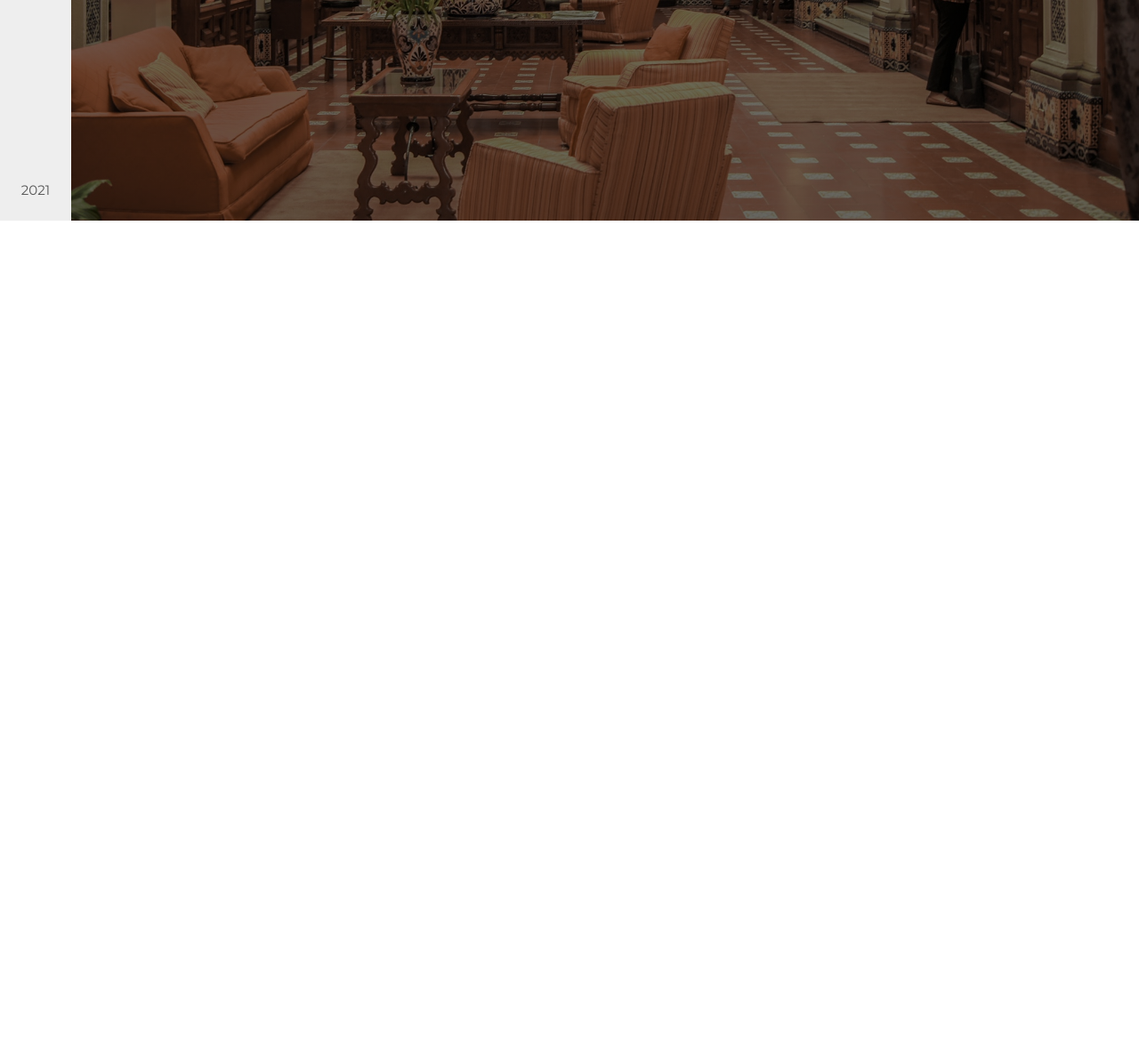
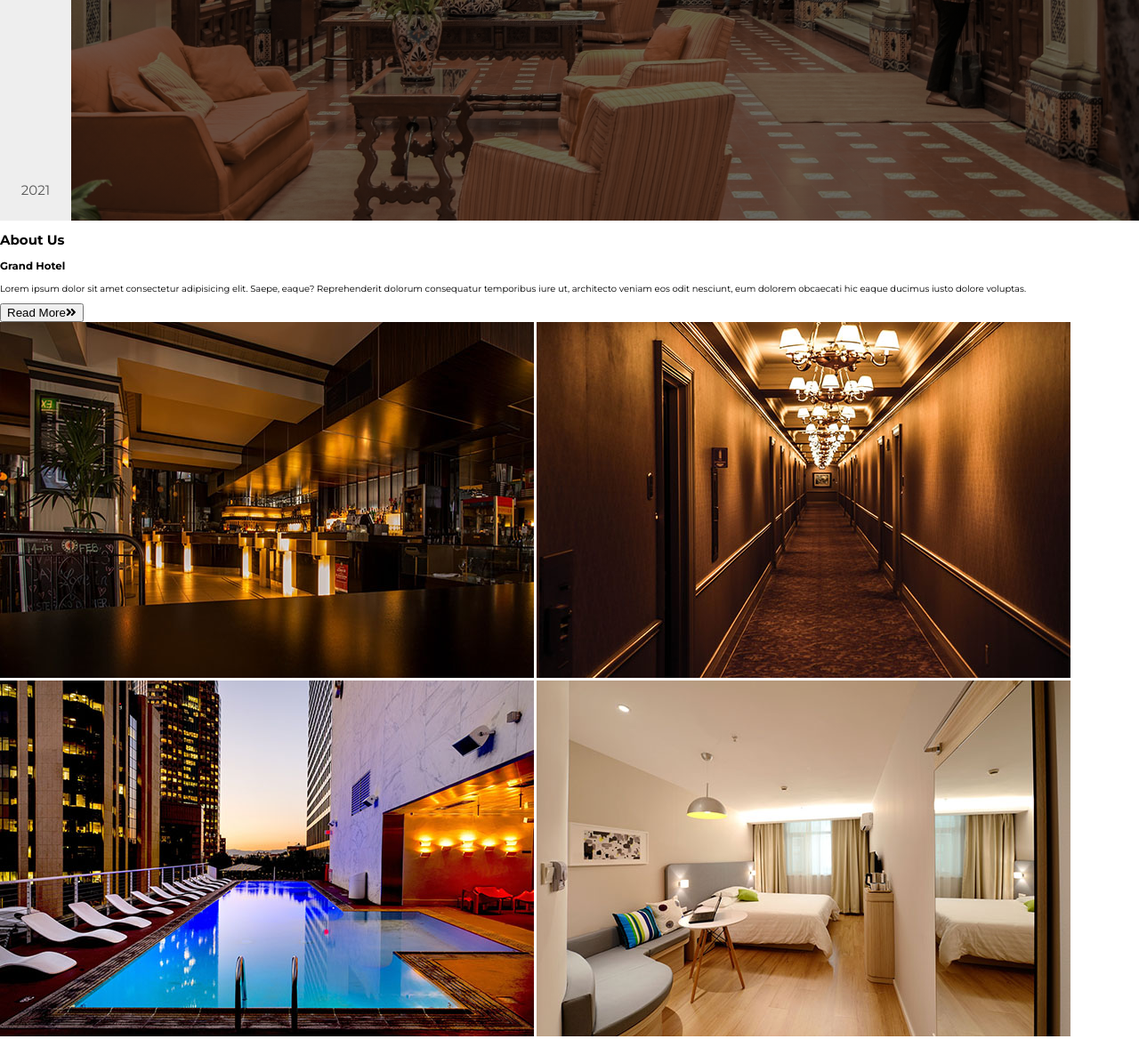
Before and after one commit to jinmc/css_hotel, a plain HTML site: page index.html in a window 1280 px wide. Shown: the part 552-1720 px from the top of the page at 89% size. Before the commit the page ends 800 px from the top, so only its background shows below. Drawn offline with Linux system fonts and the light colour scheme.

Commit message:
about us markup

```diff
--- a/index.html
+++ b/index.html
@@ -109,5 +109,33 @@
         </div>
     </header>
     <!-- end header -->
+
+    <!-- about us -->
+    <section class="about-us">
+        <div class="about-us-content">
+            <h1 class="about-us-heading">About Us</h1>
+            <div class="underline">
+                <div class="small-underline"></div>
+                <div class="big-underline"></div>
+            </div>
+            <h3 class="sub-heading">Grand Hotel</h3>
+            <p class="about-us-paragraph">
+                Lorem ipsum dolor sit amet consectetur adipisicing elit. Saepe, eaque? Reprehenderit dolorum consequatur temporibus iure ut, architecto veniam eos odit nesciunt, eum dolorem obcaecati hic eaque ducimus iusto dolore voluptas.
+            </p>
+            <button class="about-us-btn">
+                Read More<i class="fas fa-angle-double-right"></i>
+            </button>
+        </div>
+        <div class="about-us-images">
+            <img src="img/about-us-img-1.jpeg" class="image image-1">
+            <img src="img/about-us-img-2.jpeg" class="image image-1">
+            <img src="img/about-us-img-3.jpeg" class="image image-1">
+            <img src="img/about-us-img-4.jpeg" class="image image-1">
+
+        </div>
+    </section>
+
+
+    <!-- end about us -->
 </body>
 </html>
```
